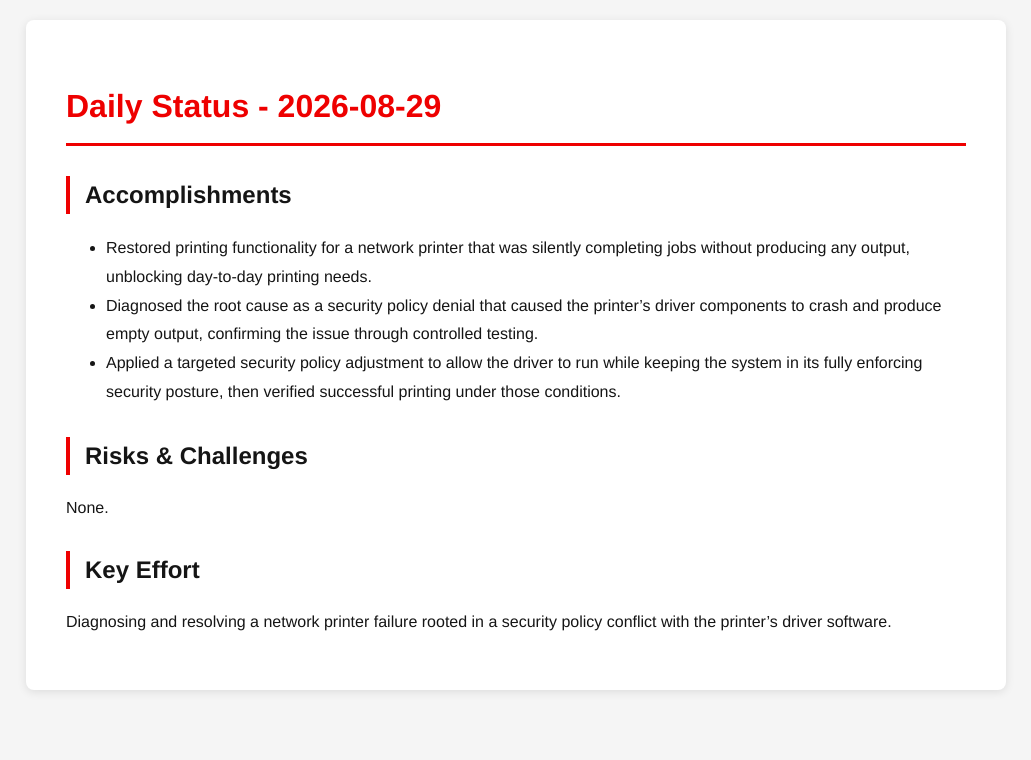
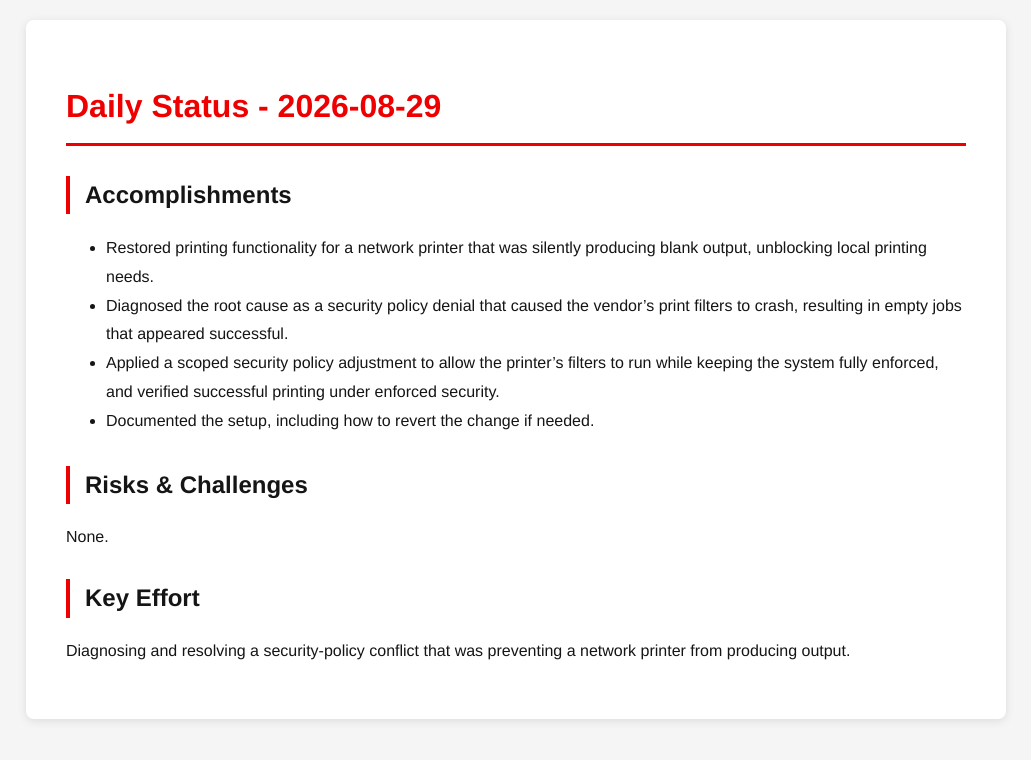
Before and after one commit to tzvatot/daily-status, a Jekyll site: the page built from 2026-08-29.md, in a window 1280 px wide. Shown: the top 760 px of the page, without its empty margins (124-1155 px from the left). Built offline with Jekyll 4.4.1, drawn with Linux system fonts in a browser that asks for light colours.

Commit message:
Daily status update - 2026-08-29

```diff
--- a/2026-08-29.md
+++ b/2026-08-29.md
@@ -7,12 +7,13 @@ date: 2026-08-29
 # Daily Status - 2026-08-29
 
 ## Accomplishments
-- Restored printing functionality for a network printer that was silently completing jobs without producing any output, unblocking day-to-day printing needs.
-- Diagnosed the root cause as a security policy denial that caused the printer's driver components to crash and produce empty output, confirming the issue through controlled testing.
-- Applied a targeted security policy adjustment to allow the driver to run while keeping the system in its fully enforcing security posture, then verified successful printing under those conditions.
+- Restored printing functionality for a network printer that was silently producing blank output, unblocking local printing needs.
+- Diagnosed the root cause as a security policy denial that caused the vendor's print filters to crash, resulting in empty jobs that appeared successful.
+- Applied a scoped security policy adjustment to allow the printer's filters to run while keeping the system fully enforced, and verified successful printing under enforced security.
+- Documented the setup, including how to revert the change if needed.
 
 ## Risks & Challenges
 None.
 
 ## Key Effort
-Diagnosing and resolving a network printer failure rooted in a security policy conflict with the printer's driver software.
+Diagnosing and resolving a security-policy conflict that was preventing a network printer from producing output.
```
